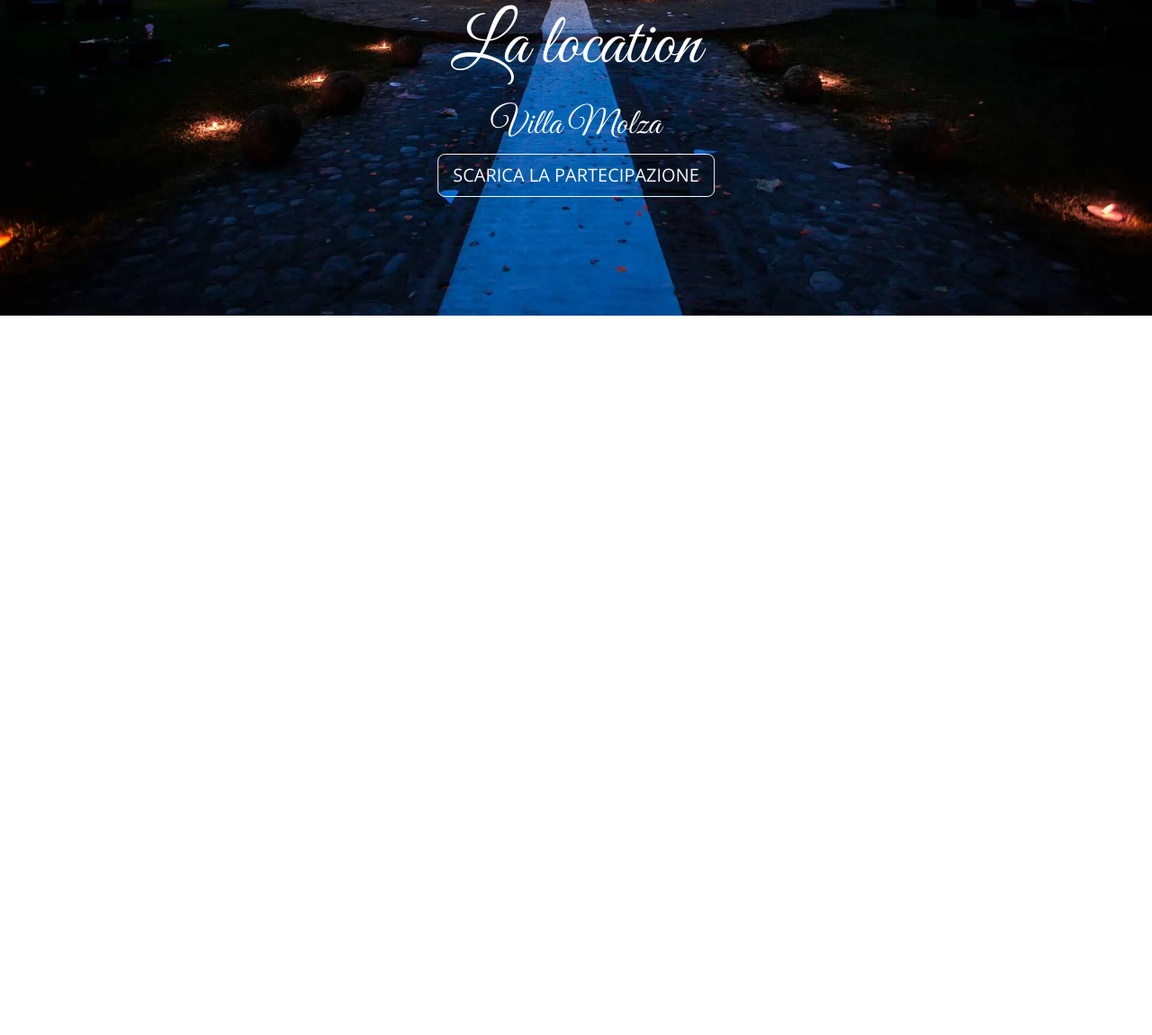
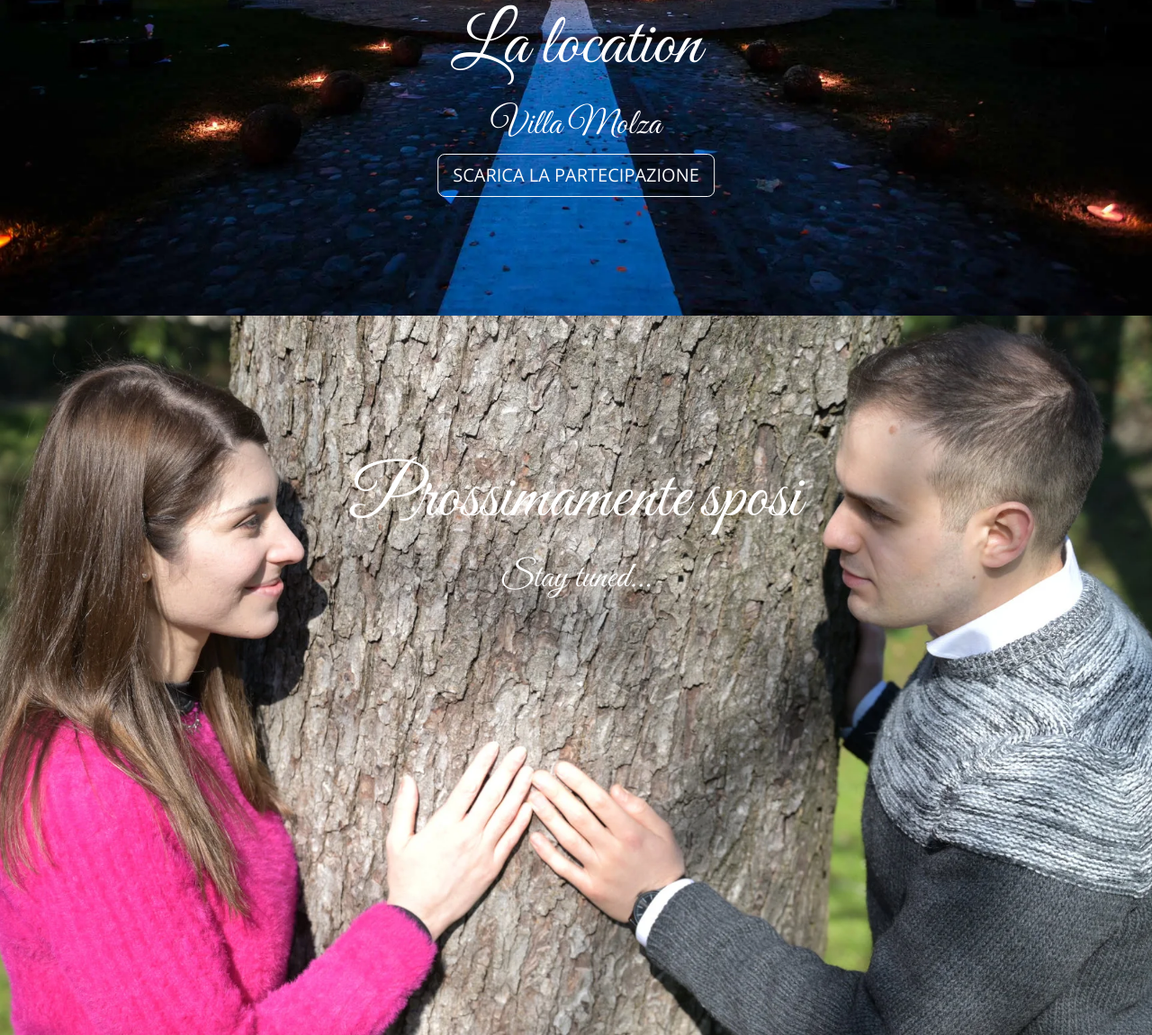
Before and after one commit to LBLucaBonetti/wedding, a plain HTML site: page index.html in a window 1280 px wide. Shown: the part 1249-2400 px from the top of the page at 90% size. Before the commit the page ends 1600 px from the top, so only its background shows below. Drawn offline with nearby package versions, Linux system fonts and the light colour scheme.

Commit message:
feat: add first iteration of footer section

```diff
--- a/index.html
+++ b/index.html
@@ -45,6 +45,7 @@
       </div>
     </section>
 
+    <!-- Location & invitation -->
     <section
       id="location-and-invitation"
       class="position-relative vh-100 w-100"
@@ -74,6 +75,28 @@
         >
       </div>
     </section>
+
+    <!-- Footer -->
+    <footer id="footer" class="position-relative vh-100 w-100">
+      <picture class="position-absolute inset-0">
+        <source type="image/webp" srcset="img/footer.webp" />
+        <source type="image/jpeg" srcset="img/footer.jpg" />
+        <img
+          class="w-100 vh-100 object-fit-cover"
+          src="img/footer.jpg"
+          loading="lazy"
+          decoding="async"
+          alt="Villa Molza"
+        />
+      </picture>
+
+      <div
+        class="quarter-up-centered position-absolute user-select-none text-white text-center"
+      >
+        <h1 class="display-1 great-vibes nowrap">Prossimamente sposi</h1>
+        <h2 class="display-6 great-vibes mt-3">Stay tuned...</h2>
+      </div>
+    </footer>
     <script
       src="https://cdn.jsdelivr.net/npm/bootstrap@5.3.0-alpha1/dist/js/bootstrap.min.js"
       integrity="sha384-mQ93GR66B00ZXjt0YO5KlohRA5SY2XofN4zfuZxLkoj1gXtW8ANNCe9d5Y3eG5eD"
--- a/style.css
+++ b/style.css
@@ -18,6 +18,12 @@
   transform: translate(-50%, -50%);
 }
 
+.quarter-up-centered {
+  top: 30%;
+  left: 50%;
+  transform: translate(-50%, -50%);
+}
+
 .save-the-date {
   font-family: "Amatic SC", cursive;
 }
```
Also changed, not shown: img/footer.jpg (added), img/footer.webp (added).
